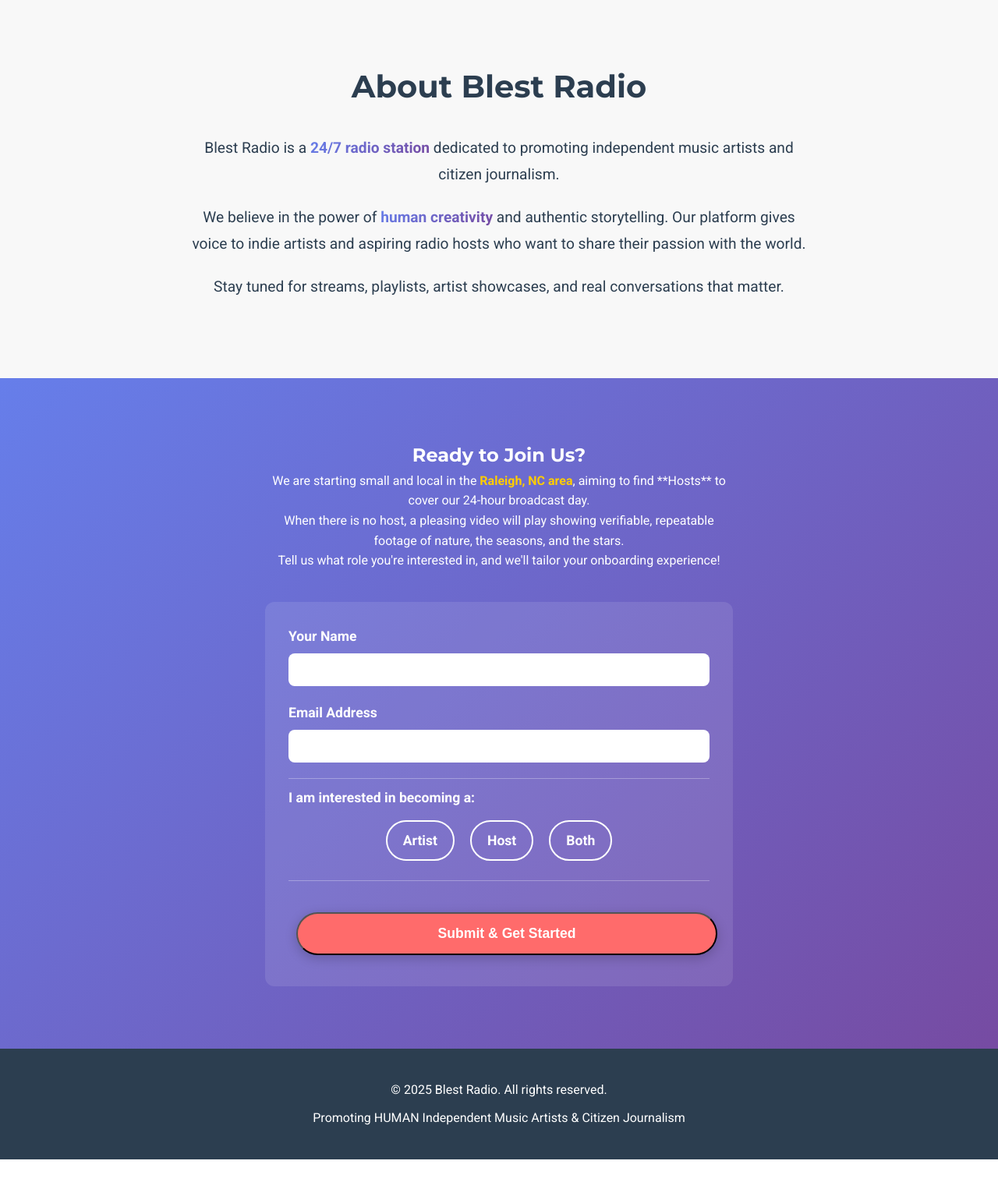
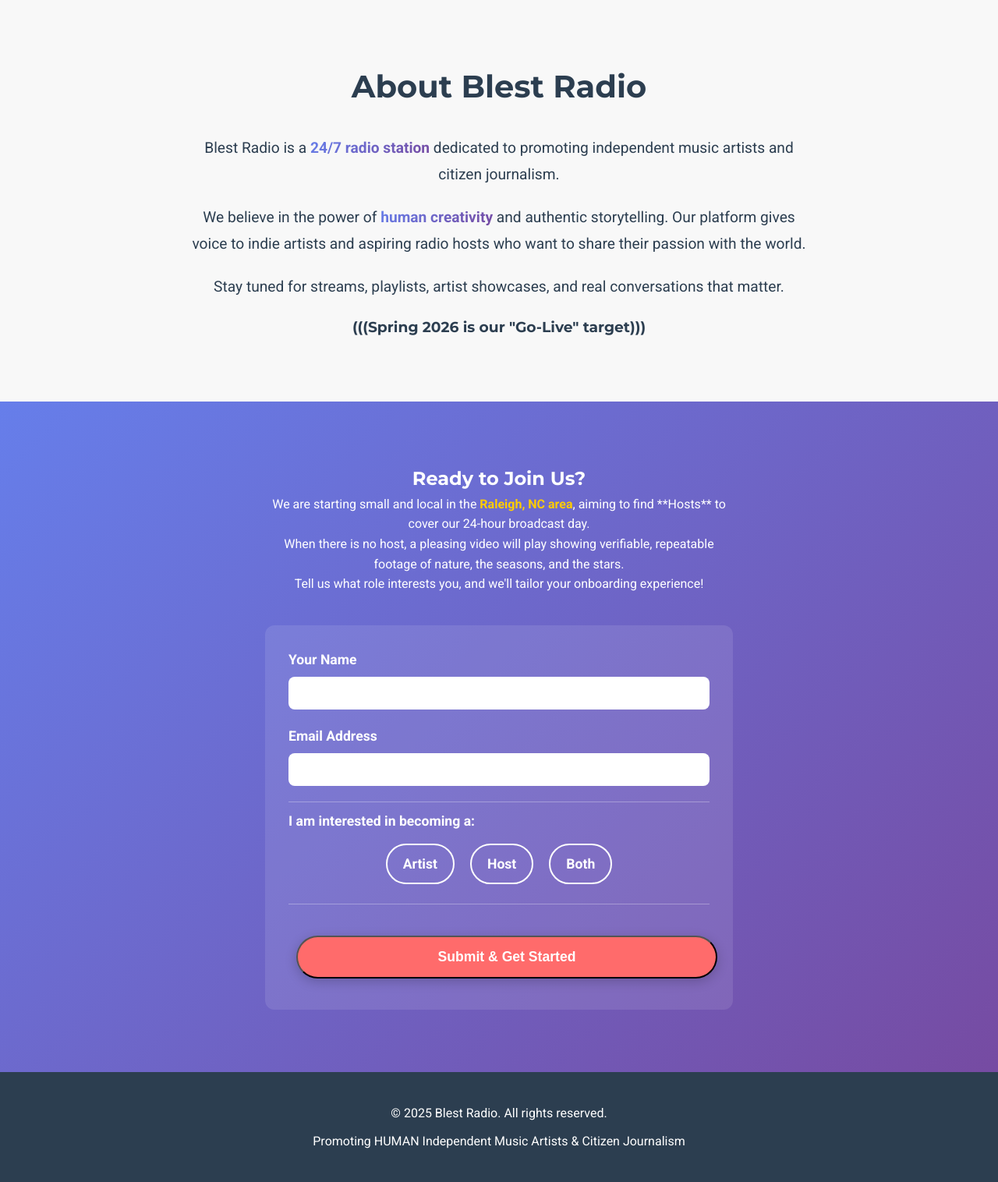
Before and after one commit to perimeter-zz/blestradio, a PHP site: page / in a window 1280 px wide. Shown: the part 1414-2930 px from the top of the page at 78% size. Before the commit the page ends 2901 px from the top, so only its background shows below. Run offline with PHP 8.4, Linux system fonts and the light colour scheme.

Commit message:
copy improv

```diff
--- a/index.php
+++ b/index.php
@@ -445,6 +445,7 @@ if (isset($_SESSION['form_status'])) {
             <p>Blest Radio is a <span class="highlight">24/7 radio station</span> dedicated to promoting independent music artists and citizen journalism.</p>
             <p>We believe in the power of <span class="highlight">human creativity</span> and authentic storytelling. Our platform gives voice to indie artists and aspiring radio hosts who want to share their passion with the world.</p>
             <p>Stay tuned for streams, playlists, artist showcases, and real conversations that matter.</p>
+            <h3>(((Spring 2026 is our "Go-Live" target)))</h3>
         </div>
     </section>
 
@@ -453,7 +454,7 @@ if (isset($_SESSION['form_status'])) {
             <h2>Ready to Join Us?</h2>
             <p>We are starting small and local in the <span class="highlight-local">Raleigh, NC area</span>, aiming to find **Hosts** to cover our 24-hour broadcast day.</p>
             <p>When there is no host, a pleasing video will play showing verifiable, repeatable footage of nature, the seasons, and the stars.</p>
-            <p>Tell us what role you're interested in, and we'll tailor your onboarding experience!</p>
+            <p>Tell us what role interests you, and we'll tailor your onboarding experience!</p>
 
             <?php echo $submission_message; // Display success/error message from session ?>
 
```
